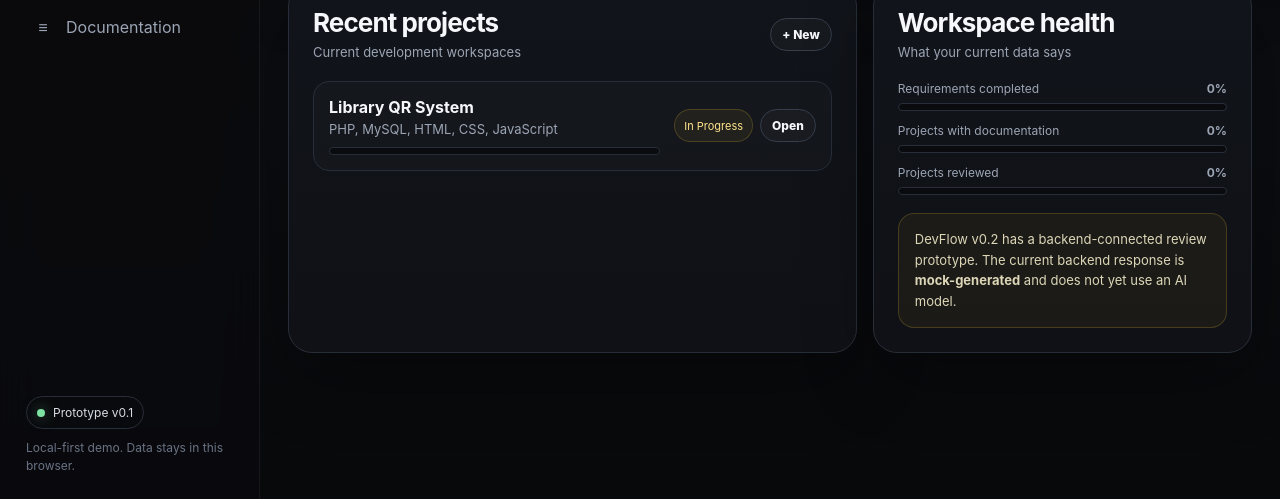
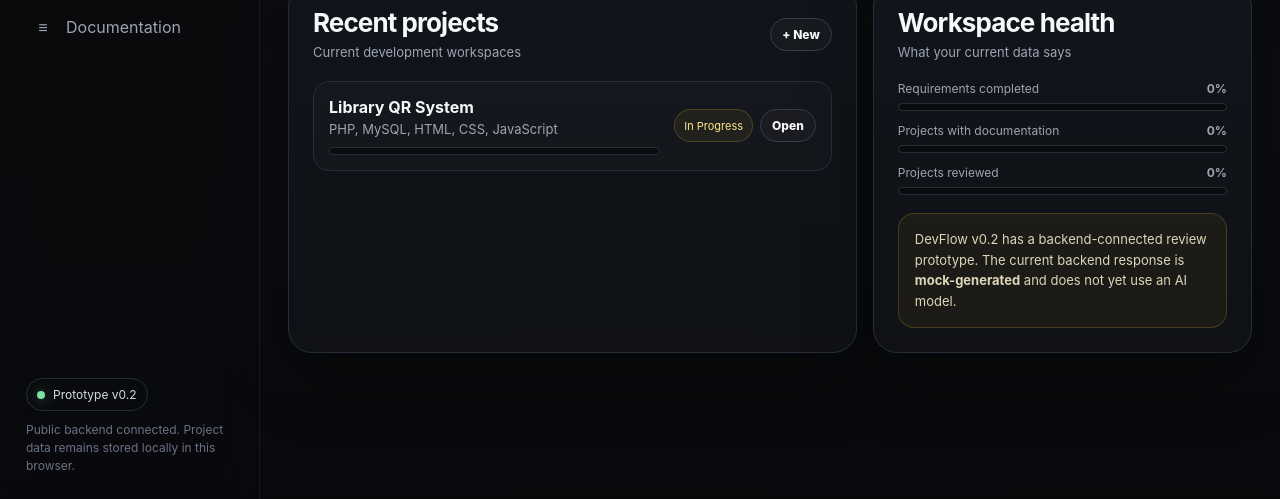
Before and after one commit to rmnthny/nthny-devflow, a plain HTML site: page index.html in a window 1280 px wide. Shown: the part 301-800 px from the top of the page. Drawn offline with Linux system fonts and the light colour scheme.

Commit message:
Update DevFlow version to v0.2

```diff
--- a/index.html
+++ b/index.html
@@ -50,8 +50,8 @@
       </nav>
 
       <div class="sidebar-bottom">
-        <div class="status-pill"><span></span> Prototype v0.1</div>
-        <p>Local-first demo. Data stays in this browser.</p>
+        <div class="status-pill"><span></span> Prototype v0.2</div>
+        <p>Public backend connected. Project data remains stored locally in this browser.</p>
       </div>
     </aside>
 
```
